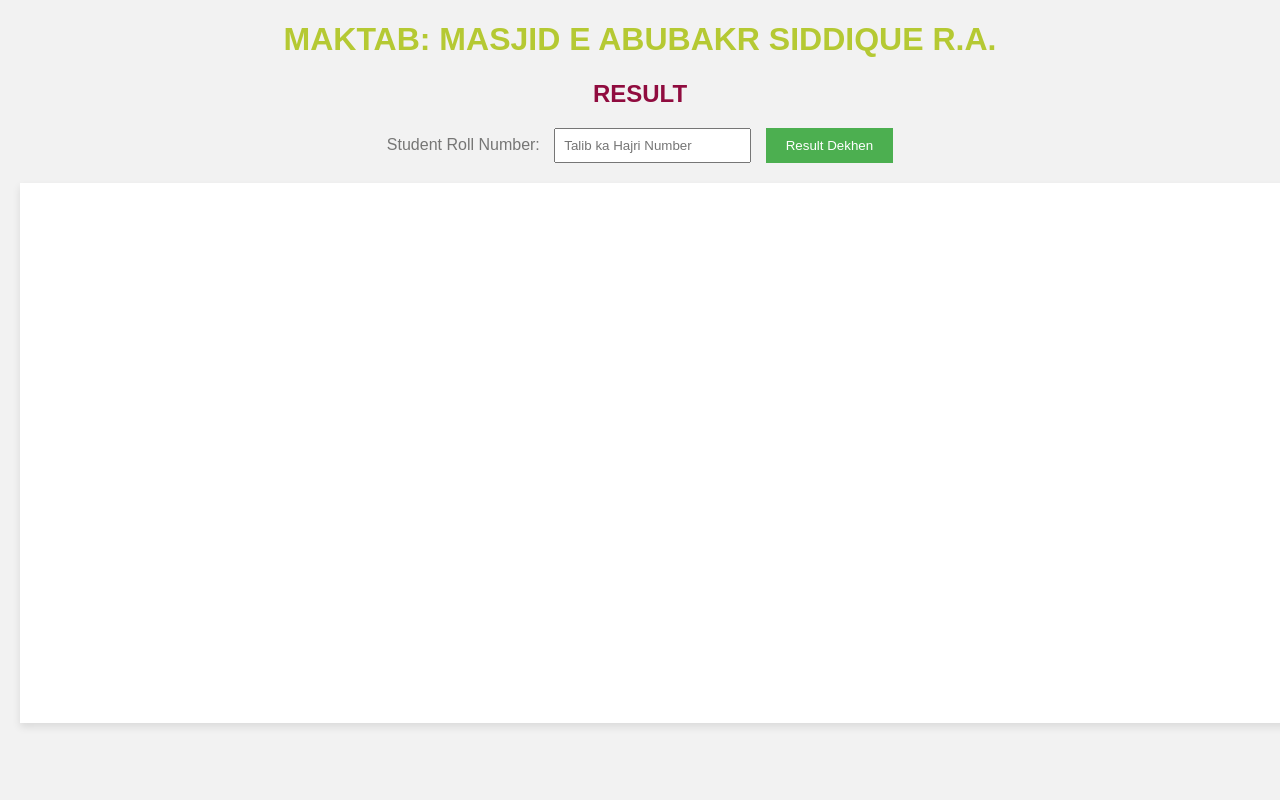
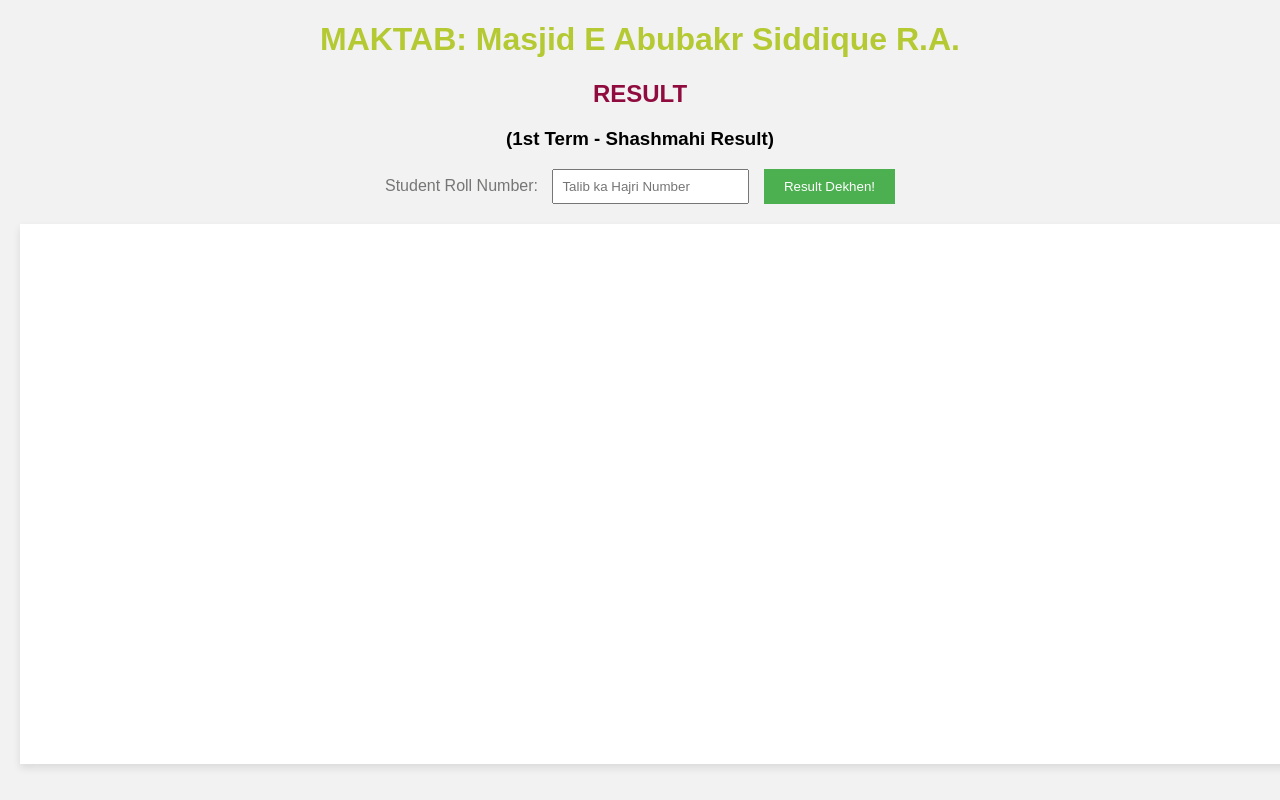
Before and after one commit to maktab1/result, a plain HTML site: page index.html in a window 1280 px wide. Drawn offline with Linux system fonts and the light colour scheme.

Commit message:
Update index.html

```diff
--- a/index.html
+++ b/index.html
@@ -49,11 +49,12 @@
     </style>
 </head>
 <body>
-    <h1>MAKTAB: MASJID E ABUBAKR SIDDIQUE R.A.</h1>
+    <h1>MAKTAB: Masjid E Abubakr Siddique R.A.</h1>
     <h2>RESULT</h2>
+    <h3>(1st Term - Shashmahi Result)</h3>
     <label for="pdfName">Student Roll Number:</label>
     <input type="text" id="pdfName" placeholder="Talib ka Hajri Number">
-    <button onclick="loadPDF()">Result Dekhen</button>
+    <button onclick="loadPDF()">Result Dekhen!</button>
     <div id="pdf-container"></div>
 
     <script>
```
